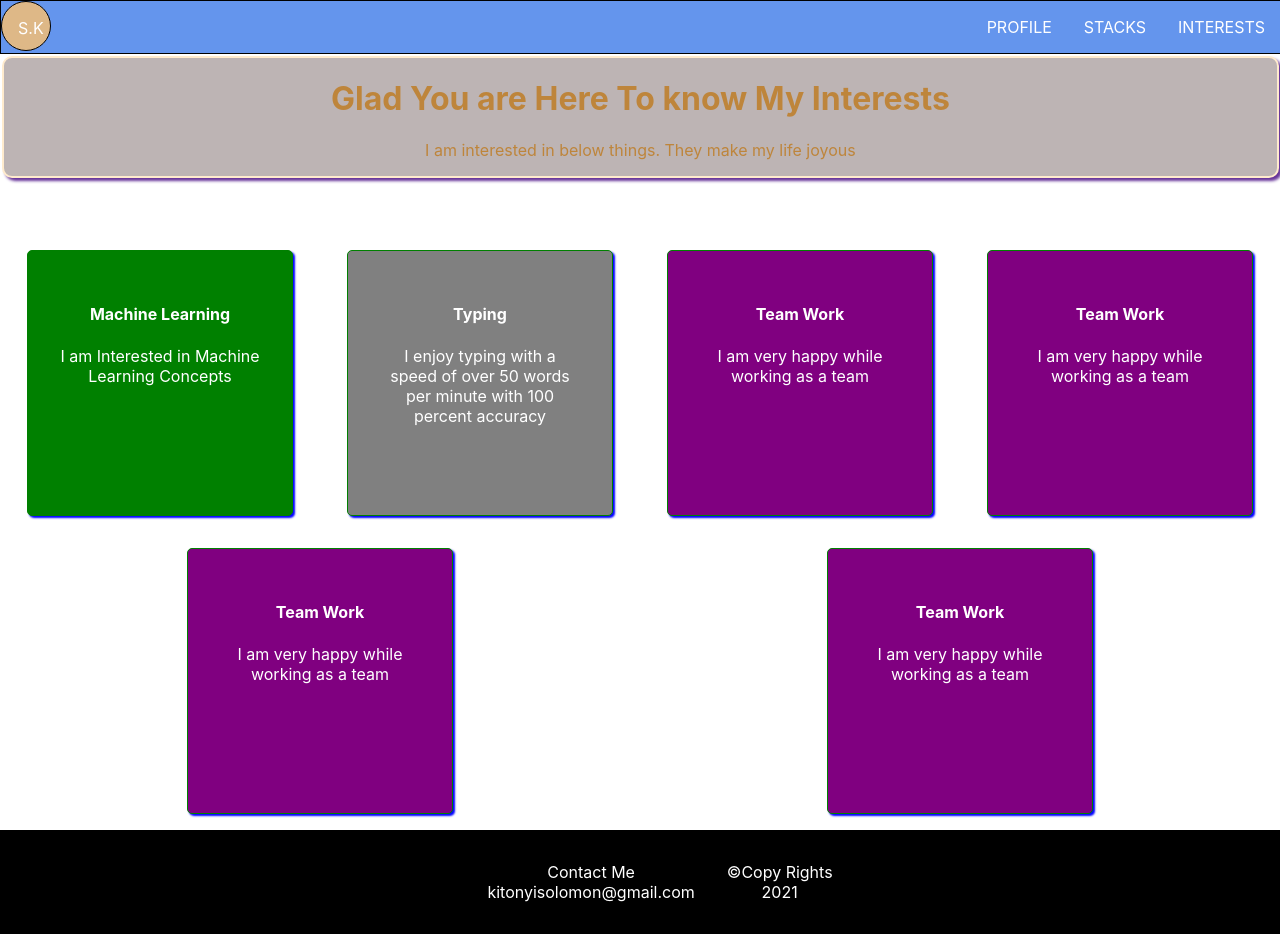
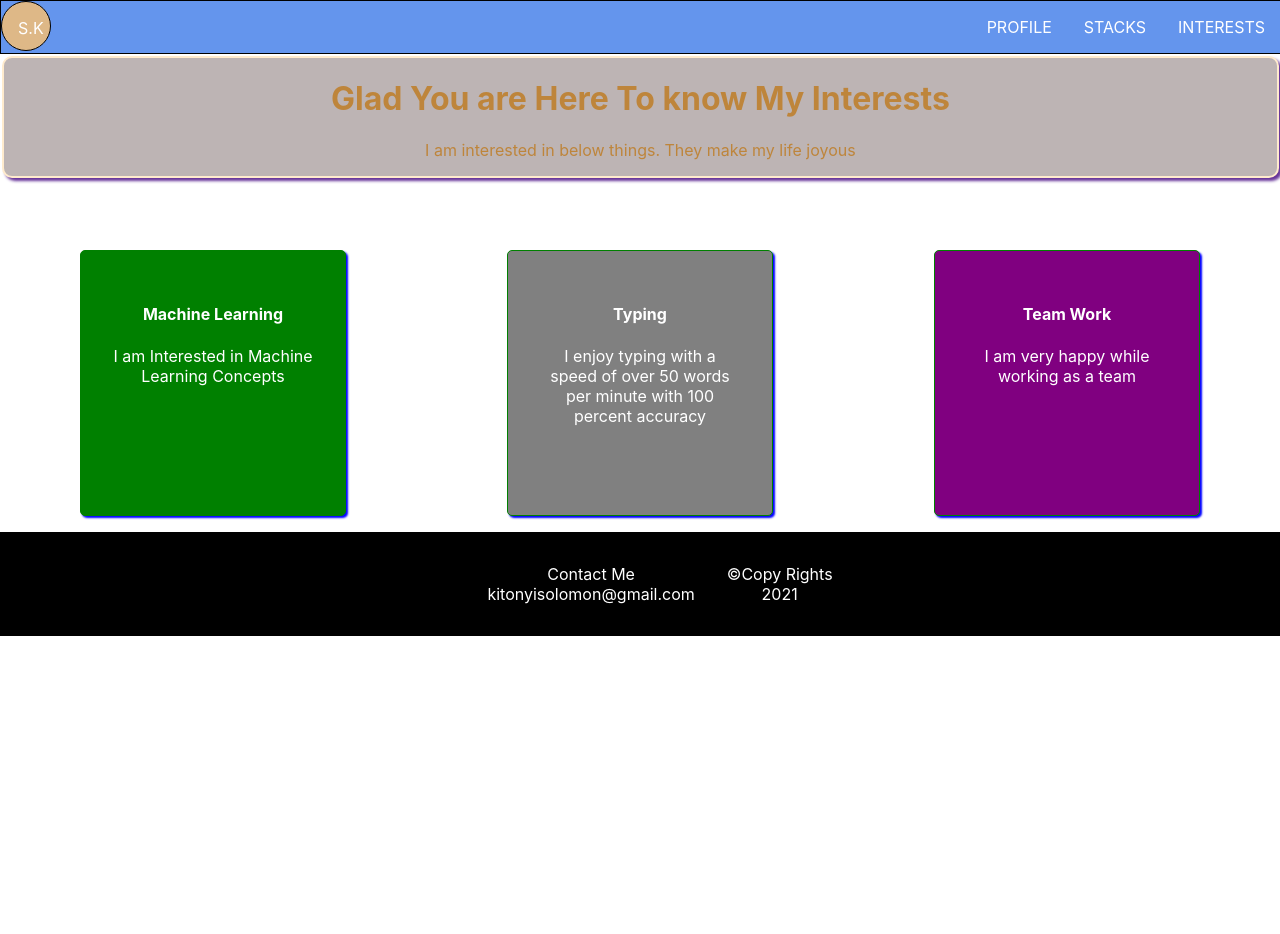
Before and after one commit to SolomonKitonyi/Portifolio, a React (Create React App) app: page /interests in a window 1280 px wide. After the commit the page ends 800 px from the top, so only its background shows below. Built offline with nearby package versions, Linux system fonts and the light colour scheme.

Commit message:
add changes

```diff
--- a/src/components/Interests.tsx
+++ b/src/components/Interests.tsx
@@ -14,9 +14,6 @@ const Interests = () => {
                 <Interest name="Machine Learning" content="I am Interested in Machine Learning Concepts" background="green" />
                 <Interest name="Typing" content="I enjoy typing with a speed of over 50 words per minute with 100 percent accuracy" background="gray" />
                 <Interest name="Team Work" content="I am very happy while working as a team" background="purple" />
-                <Interest name="Team Work" content="I am very happy while working as a team" background="purple" />
-                <Interest name="Team Work" content="I am very happy while working as a team" background="purple" />
-                <Interest name="Team Work" content="I am very happy while working as a team" background="purple" />
             </div>
             <Footer/>
         </div>
```
